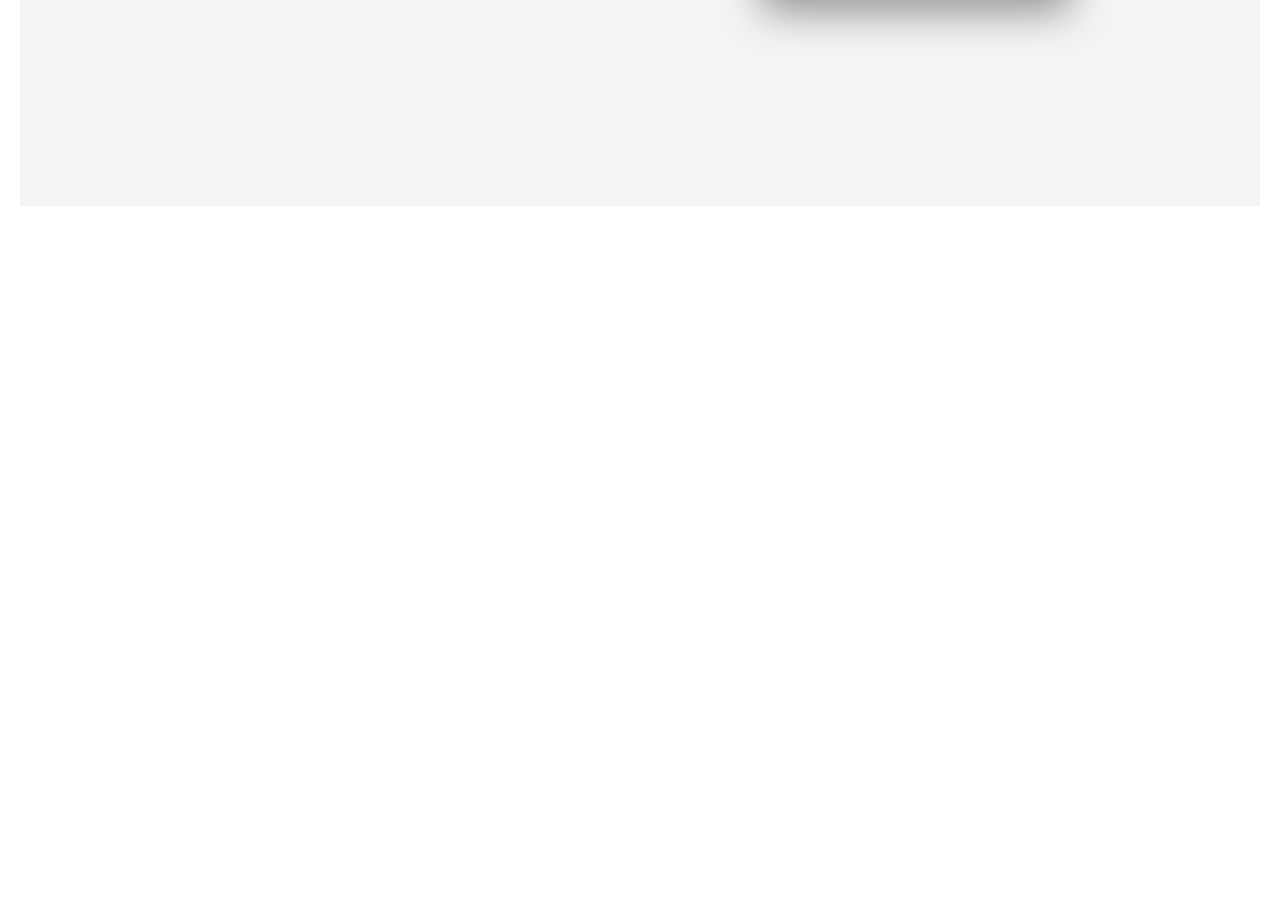
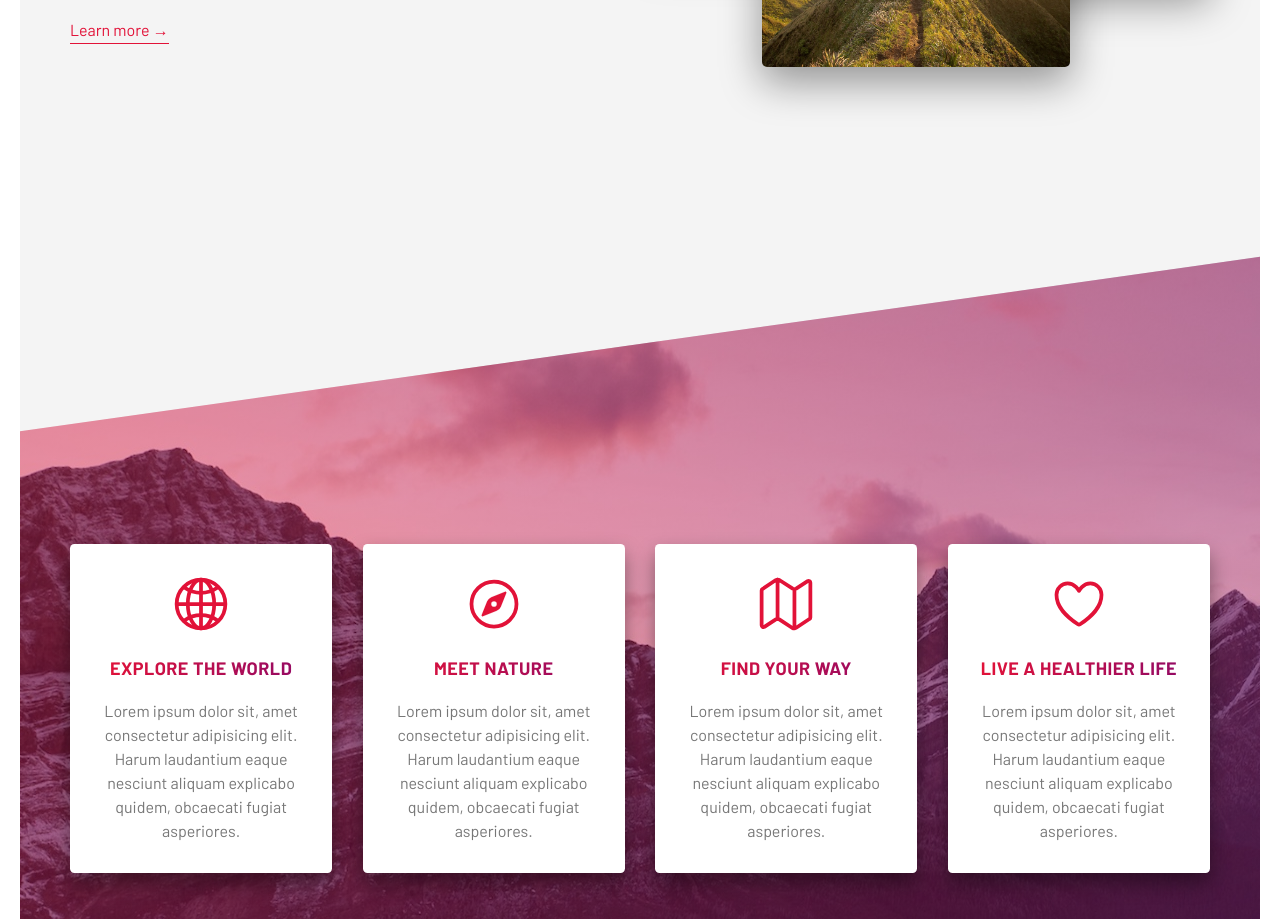
Before and after one commit to abdul-razaq/landing-page, a website: page index.html in a window 1280 px wide. Shown: the part 1260-2179 px from the top of the page. Before the commit the page ends 1486 px from the top, so only its background shows below. Drawn offline with nearby package versions, Linux system fonts and the light colour scheme.

Commit message:
finished the features section

```diff
--- a/index.html
+++ b/index.html
@@ -79,6 +79,47 @@
 					</figure>
 				</div>
 			</section>
+
+			<section class="features">
+				<div class="feature-container" role="feature-container">
+					<div class="feature" role="feature">
+						<ion-icon name="globe-outline" class="feature__icon"></ion-icon>
+						<h3 class="heading-tertiary feature__heading u-mb-sm">Explore the world</h3>
+						<p class="feature__text">
+							Lorem ipsum dolor sit, amet consectetur adipisicing elit. Harum laudantium eaque nesciunt aliquam explicabo quidem, obcaecati fugiat asperiores.
+						</p>
+					</div>
+					<div class="feature" role="feature">
+						<ion-icon name="compass-outline" class="feature__icon"></ion-icon>
+						<h3 class="heading-tertiary feature__heading u-mb-sm">meet nature</h3>
+						<p class="feature__text">
+							Lorem ipsum dolor sit, amet consectetur adipisicing elit. Harum laudantium eaque nesciunt aliquam explicabo quidem, obcaecati fugiat asperiores.
+						</p>
+					</div>
+					<div class="feature" role="feature">
+						<ion-icon name="map-outline" class="feature__icon"></ion-icon>
+						<h3 class="heading-tertiary feature__heading u-mb-sm">Find your way</h3>
+						<p class="feature__text">
+							Lorem ipsum dolor sit, amet consectetur adipisicing elit. Harum laudantium eaque nesciunt aliquam explicabo quidem, obcaecati fugiat asperiores.
+						</p>
+					</div>
+					<div class="feature" role="feature">
+						<ion-icon name="heart-outline" class="feature__icon"></ion-icon>
+						<h3 class="heading-tertiary feature__heading u-mb-sm">Live a healthier life</h3>
+						<p class="feature__text">
+							Lorem ipsum dolor sit, amet consectetur adipisicing elit. Harum laudantium eaque nesciunt aliquam explicabo quidem, obcaecati fugiat asperiores.
+						</p>
+					</div>
+				</div>
+			</section>
 		</main>
+		<script
+			type="module"
+			src="https://unpkg.com/ionicons@5.5.2/dist/ionicons/ionicons.esm.js"
+		></script>
+		<script
+			nomodule
+			src="https://unpkg.com/ionicons@5.5.2/dist/ionicons/ionicons.js"
+		></script>
 	</body>
 </html>
--- a/sass/base/_typography.scss
+++ b/sass/base/_typography.scss
@@ -46,6 +46,7 @@
 }
 
 .heading-tertiary {
+	font-size: 1.8rem;
 	text-transform: uppercase;
 	letter-spacing: 0.5px;
 }
--- /dev/null
+++ b/sass/components/_feature.scss
@@ -0,0 +1,39 @@
+.feature {
+	background-color: #fff;
+	max-width: 23%;
+	padding: 3rem;
+	text-align: center;
+	box-shadow: 0 1rem 2rem rgba($color-black, 0.4);
+	border-radius: 4.5px;
+	transition: transform 0.3s ease-out;
+
+	&__icon {
+		margin-bottom: 2rem;
+		font-size: 6rem;
+		color: $color-primary;
+	}
+
+	&__heading {
+		background-image: linear-gradient(
+			to right,
+			$color-primary,
+			$color-secondary
+		);
+		-webkit-background-clip: text;
+		background-clip: text;
+		color: transparent;
+		transition: transform 0.3s ease-out;
+	}
+
+	&__text {
+		line-height: 1.5;
+	}
+
+	&:hover {
+		transform: translateY(-2rem) scale(1.03);
+	}
+
+	&:hover &__heading {
+		transform: skewY(1.5deg) skewX(1.5deg) scale(1.15);
+	}
+}
--- a/sass/main.scss
+++ b/sass/main.scss
@@ -12,6 +12,7 @@
 @import "components/button";
 @import "components/logo";
 @import "components/composition";
+@import "components/feature";
 
 @import "layouts/header";
 
--- a/sass/pages/_homepage.scss
+++ b/sass/pages/_homepage.scss
@@ -1,6 +1,7 @@
 .about {
 	margin-top: -15vh;
-	padding: 23rem 0;
+	padding: 30rem 0;
+	padding-bottom: 45rem;
 	background-color: $color-grey-2;
 
 	.content {
@@ -11,3 +12,25 @@
 		column-gap: 2rem;
 	}
 }
+
+.features {
+	width: 100%;
+	background-image: linear-gradient(
+			to right bottom,
+			rgba($color-primary, 0.4),
+			rgba($color-secondary, 0.4)
+		),
+		url(../images/nat-4.jpg);
+	transform: skewY(-8deg);
+	margin-top: -15rem;
+	padding: 20rem 0;
+
+	.feature-container {
+		transform: skewY(8deg);
+		max-width: 114rem;
+		margin: 0 auto;
+		display: flex;
+		align-items: center;
+		justify-content: space-between;
+	}
+}
```
Also changed, not shown: css/main.min.css.
